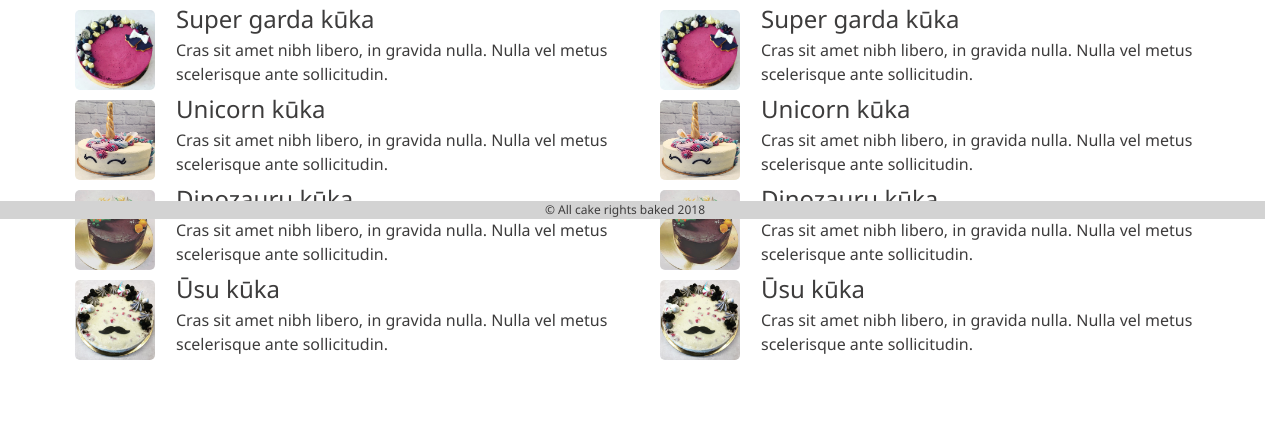
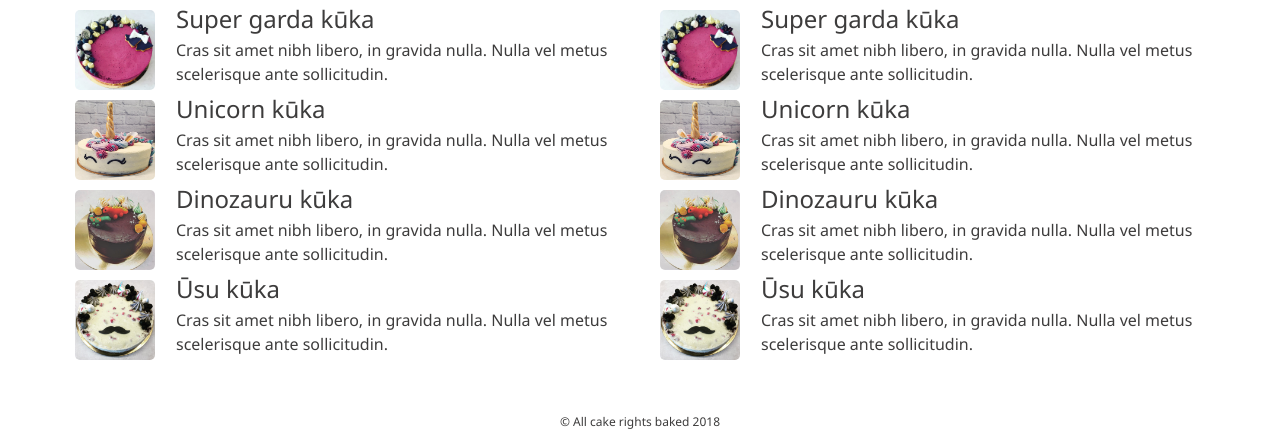
Before and after one commit to lluneva/Cake_webPage, a PHP site: page / in a window 1280 px wide. Shown: the part 581-1012 px from the top of the page. Before the commit the page ends 941 px from the top, so only its background shows below. Run offline with PHP 8.4, Linux system fonts and the light colour scheme.

Commit message:
removed some excess code

```diff
--- a/main.css
+++ b/main.css
@@ -137,10 +137,8 @@ li {
 
 
 .footer {
-    position: fixed;
     bottom: 0;
     width: 100%;
-    background-color: lightgrey;
     font-size: 12px;
     text-align: center;
 
@@ -246,7 +244,7 @@ body {
 
 .mySlides {
     position: relative;
-    float: inside;
+    float: right;
 }
 
 .cursor {
--- a/main.js
+++ b/main.js
@@ -40,70 +40,47 @@ function showSlides(n) {
 
 }
 
-//chat// - // nestrādā neviens no variantiem. kāpēc? //
-
-$('SendChatMessage').click(function () {
-
-  var userName = $('#chat-username-input').val();
-  var text = $('#chat-text-input').val();
-  var dateInsert = new Date();
 
 
-  var html = '<div class="chat-message"><h5>' + userName + '<em>' + dateInsert + '</em></h5><p>' + text + '</p></div>';
 
-  $('.chat-main-window').appendTo(html);
-
-
-});
-
-// document.getElementById("SendChatMessage").addEventListener("click", postMsg);
-
-// function postMsg () {
-//   var userName = document.getElementById("chat-username-input").innerHTML;
-//   var text = document.getElementById("chat-text-input").innerHTML;
-
-//   document.getElementById("newChatMessage") = "YOU CLICKED ME!" ;
-
-// }
-
-$(document).ready(function() {
+$(document).ready(function () {
 
 
 
   var numItems = $('li.fancyTab').length;
 
 
-      if (numItems === 12){
+  if (numItems === 12) {
     $("li.fancyTab").width('8.3%');
   }
-      if (numItems === 11){
+  if (numItems === 11) {
     $("li.fancyTab").width('9%');
   }
-      if (numItems === 10){
+  if (numItems === 10) {
     $("li.fancyTab").width('10%');
   }
-      if (numItems === 9){
+  if (numItems === 9) {
     $("li.fancyTab").width('11.1%');
   }
-      if (numItems === 8){
+  if (numItems === 8) {
     $("li.fancyTab").width('12.5%');
   }
-      if (numItems === 7){
+  if (numItems === 7) {
     $("li.fancyTab").width('14.2%');
   }
-      if (numItems === 6){
+  if (numItems === 6) {
     $("li.fancyTab").width('16.666666666666667%');
   }
-      if (numItems === 5){
+  if (numItems === 5) {
     $("li.fancyTab").width('20%');
   }
-      if (numItems === 4){
+  if (numItems === 4) {
     $("li.fancyTab").width('25%');
   }
-      if (numItems === 3){
+  if (numItems === 3) {
     $("li.fancyTab").width('33.3%');
   }
-      if (numItems === 2){
+  if (numItems === 2) {
     $("li.fancyTab").width('50%');
   }
 
@@ -112,12 +89,12 @@ $(document).ready(function() {
 
 });
 
-$(window).load(function() {
+$(window).load(function () {
 
-$('.fancyTabs').each(function() {
+  $('.fancyTabs').each(function () {
 
     var highestBox = 0;
-  $('.fancyTab a', this).each(function() {
+    $('.fancyTab a', this).each(function () {
 
       if ($(this).height() > highestBox)
         highestBox = $(this).height();
--- a/z_footer.php
+++ b/z_footer.php
@@ -1,18 +1,18 @@
 </div>
 </div>
 
-
-<div class="row">
-    <div class="col-sm-12  footer" id="footerelement">
-        &copy; All cake rights baked 2018
+<div class="container">
+    <div class="row">
+        <div class="col footer" id="footerelement">
+            &copy; All cake rights baked 2018
+        </div>
     </div>
 </div>
-
 
 <script src="https://ajax.googleapis.com/ajax/libs/jquery/3.3.1/jquery.min.js"></script>
 <script src="https://code.jquery.com/jquery-3.3.1.slim.min.js"></script>
 <script src="https://cdnjs.cloudflare.com/ajax/libs/popper.js/1.14.3/umd/popper.min.js"></script>
-<script src="https://stackpath.bootstrapcdn.com/bootstrap/4.1.3/js/bootstrap.min.js" ></script>
+<script src="https://stackpath.bootstrapcdn.com/bootstrap/4.1.3/js/bootstrap.min.js"></script>
 <script type="text/javascript" src="main.js"></script>
 
 
```
Lines whose indentation alone changed are shown as unchanged.
